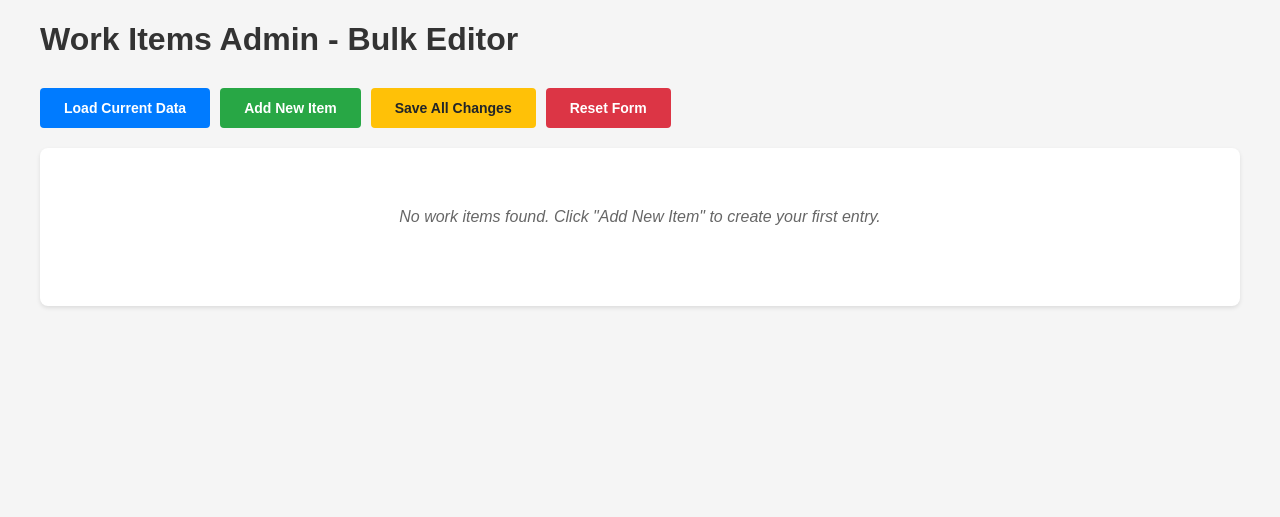
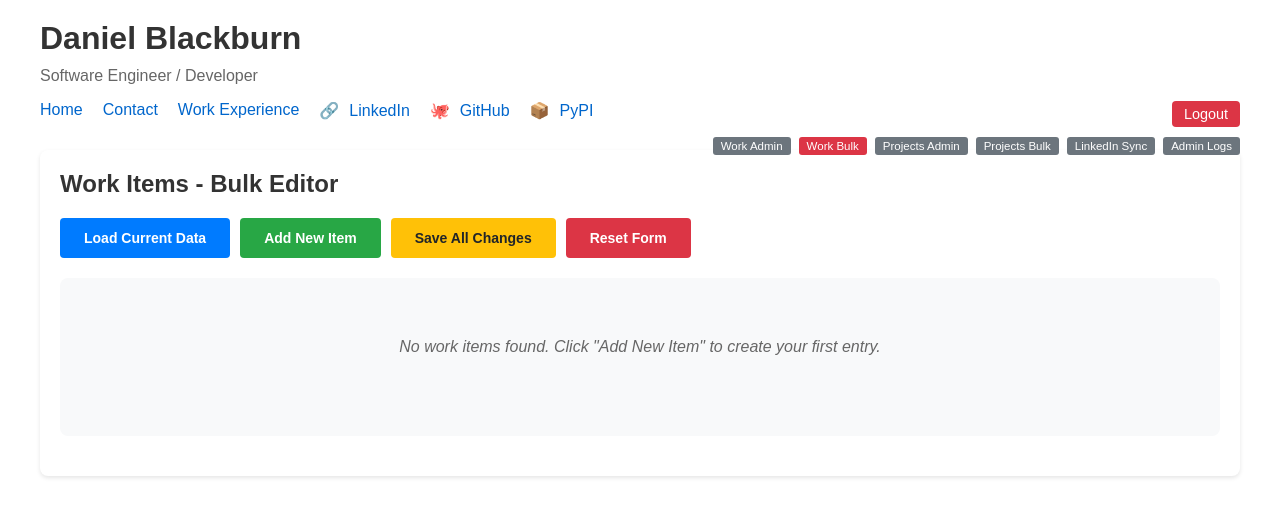
Before and after one commit to blackburnd/portfoliosite, a FastAPI app: template templates/workadmin_bulk.html in a window 1280 px wide. Shown: the top 517 px of the page. Run offline with FastAPI, Linux system fonts and the light colour scheme; the template is opened without the code that fills it, so the values that code supplies are empty; parts of the project's set-up code (start-up, migrations or seed data) failed here and were passed over; some libraries are stand-ins or nearby versions.

Commit message:
Fix workadmin/bulk navigation consistency
- Update workadmin_bulk.html to use consistent site navigation matching other admin pages
- Replace standalone layout with standardized header, navigation, and auth-admin-section
- Add proper logout link and admin navigation links in top-right
- Mark 'Work Bulk' as active in admin navigation
- Maintain all existing bulk editor functionality with improved UX
- All admin pages now have completely consistent navigation structure

```diff
--- a/templates/workadmin_bulk.html
+++ b/templates/workadmin_bulk.html
@@ -1,75 +1,221 @@
 <!DOCTYPE html>
-<html lang="en">
+<html
+    class="no-js wf-freightsanspro-n3-active wf-freightsanspro-n9-active wf-freightsanspro-n4-active wf-freightsanspro-i9-active wf-freightdisplaypro-n7-active wf-freightdisplaypro-i7-active wf-active">
+
 <head>
-    <meta charset="UTF-8">
-    <title>Work Items Admin - Bulk Editor</title>
+    <meta charset="utf-8">
+    <meta name="viewport" content="width=device-width, initial-scale=1">
+    <title>Work Items Bulk Editor - Daniel Blackburn</title>
+    <script src="//ajax.googleapis.com/ajax/libs/dojo/1.14.1/dojo/dojo.js"></script>
+
+    <!-- Add consistent CSS styling matching index.html -->
     <style>
         body {
             font-family: Arial, sans-serif;
-            margin: 20px;
-            background: #f5f5f5;
+            margin: 0;
+            padding: 20px;
         }
-        h1 {
-            color: #333;
-            margin-bottom: 30px;
-        }
-        .container {
+
+        .wrap {
             max-width: 1200px;
             margin: 0 auto;
         }
-        .bulk-editor {
+
+        .site-header {
+            margin-bottom: 30px;
+        }
+
+        .brand a {
+            text-decoration: none;
+            color: #333;
+            font-size: 2em;
+            font-weight: bold;
+        }
+
+        .tagline {
+            color: #666;
+            margin: 10px 0;
+        }
+
+        nav {
+            position: relative;
+        }
+
+        nav ul {
+            list-style: none;
+            padding: 0;
+            display: flex;
+            gap: 20px;
+            flex-wrap: wrap;
+            position: relative;
+        }
+
+        nav a {
+            text-decoration: none;
+            color: #0066cc;
+            display: inline-flex;
+            align-items: center;
+            gap: 6px;
+        }
+
+        nav a:hover {
+            text-decoration: underline;
+        }
+
+        /* Authentication and admin links */
+        .auth-admin-section {
+            position: absolute;
+            top: 0;
+            right: 0;
+            display: flex;
+            flex-direction: column;
+            align-items: flex-end;
+            gap: 5px;
+            font-size: 0.9em;
+            z-index: 1000;
+        }
+
+        .auth-link {
+            background-color: #28a745;
+            color: white !important;
+            padding: 5px 12px;
+            border-radius: 4px;
+            text-decoration: none;
+        }
+
+        .auth-link:hover {
+            background-color: #218838;
+            text-decoration: none;
+        }
+
+        .logout-link {
+            background-color: #dc3545;
+        }
+
+        .logout-link:hover {
+            background-color: #c82333;
+        }
+
+        .admin-links {
+            display: flex;
+            gap: 8px;
+            margin-top: 5px;
+            justify-content: flex-end;
+            flex-wrap: wrap;
+        }
+
+        .admin-link {
+            background-color: #6c757d;
+            color: white !important;
+            padding: 3px 8px;
+            border-radius: 3px;
+            font-size: 0.8em;
+            text-decoration: none;
+        }
+
+        .admin-link:hover {
+            background-color: #5a6268;
+            text-decoration: none;
+        }
+
+        .admin-link.active {
+            background-color: #dc3545;
+        }
+
+        /* Icon styling for social links */
+        .linkedin a::before {
+            content: "🔗";
+            margin-right: 4px;
+        }
+
+        .github a::before {
+            content: "🐙";
+            margin-right: 4px;
+        }
+
+        .pypi a::before {
+            content: "📦";
+            margin-right: 4px;
+        }
+
+        /* Bulk Editor specific styles */
+        .bulk-editor-content {
             background: white;
             padding: 20px;
             border-radius: 8px;
             box-shadow: 0 2px 4px rgba(0,0,0,0.1);
+            margin-top: 20px;
+        }
+
+        .bulk-editor-content h2 {
+            margin-top: 0;
+            color: #333;
             margin-bottom: 20px;
         }
+
+        .bulk-editor {
+            background: #f8f9fa;
+            padding: 20px;
+            border-radius: 8px;
+            margin-bottom: 20px;
+        }
+
         .form-grid {
             display: grid;
             grid-template-columns: repeat(auto-fit, minmax(300px, 1fr));
             gap: 20px;
             margin-bottom: 20px;
         }
+
         .work-item-form {
             border: 1px solid #ddd;
             padding: 15px;
             border-radius: 5px;
-            background: #f9f9f9;
+            background: #fff;
             position: relative;
         }
+
         .work-item-form.new {
             border-color: #28a745;
             background: #f8fff9;
         }
+
         .work-item-form.updated {
             border-color: #007bff;
             background: #f8f9ff;
         }
+
         .form-row {
             margin-bottom: 10px;
         }
+
         .form-row label {
             display: block;
             font-weight: bold;
             margin-bottom: 3px;
             color: #555;
         }
+
         .form-row input, .form-row textarea, .form-row select {
             width: 100%;
             padding: 8px;
             border: 1px solid #ccc;
             border-radius: 3px;
             font-size: 14px;
+            box-sizing: border-box;
         }
+
         .form-row textarea {
             height: 60px;
             resize: vertical;
         }
+
         .form-actions {
             position: absolute;
             top: 5px;
             right: 5px;
         }
+
         .btn-remove {
             background: #dc3545;
             color: white;
@@ -79,15 +225,18 @@
             cursor: pointer;
             font-size: 12px;
         }
+
         .btn-remove:hover {
             background: #c82333;
         }
+
         .bulk-actions {
             display: flex;
             gap: 10px;
             margin-bottom: 20px;
             flex-wrap: wrap;
         }
+
         .bulk-actions button {
             padding: 12px 24px;
             font-size: 14px;
@@ -96,61 +245,75 @@
             border-radius: 4px;
             font-weight: bold;
         }
+
         .btn-primary {
             background-color: #007bff;
             color: white;
         }
+
         .btn-primary:hover {
             background-color: #0056b3;
         }
+
         .btn-success {
             background-color: #28a745;
             color: white;
         }
+
         .btn-success:hover {
             background-color: #218838;
         }
+
         .btn-warning {
             background-color: #ffc107;
             color: #212529;
         }
+
         .btn-warning:hover {
             background-color: #e0a800;
         }
+
         .btn-danger {
             background-color: #dc3545;
             color: white;
         }
+
         .btn-danger:hover {
             background-color: #c82333;
         }
+
         .status-message {
             padding: 10px;
             border-radius: 4px;
             margin-bottom: 20px;
             display: none;
         }
+
         .status-success {
             background-color: #d4edda;
             border: 1px solid #c3e6cb;
             color: #155724;
         }
+
         .status-error {
             background-color: #f8d7da;
             border: 1px solid #f5c6cb;
             color: #721c24;
         }
+
         .status-info {
             background-color: #cce7ff;
             border: 1px solid #b3d9ff;
             color: #004085;
         }
+
         .loading {
             text-align: center;
             padding: 40px;
             color: #666;
             font-style: italic;
         }
+
         .form-item-counter {
             background: #6c757d;
             color: white;
@@ -166,6 +329,7 @@
             top: -10px;
             left: -10px;
         }
+
         @media (max-width: 768px) {
             .form-grid {
                 grid-template-columns: 1fr;
@@ -176,12 +340,53 @@
             .bulk-actions button {
                 width: 100%;
             }
+            .auth-admin-section {
+                position: static;
+                align-items: flex-start;
+                margin-bottom: 20px;
+            }
+            nav ul {
+                flex-direction: column;
+                gap: 10px;
+            }
         }
     </style>
 </head>
+
 <body>
-    <div class="container">
-        <h1>Work Items Admin - Bulk Editor</h1>
+    <div class="wrap">
+        <header class="site-header">
+            <div class="brand">
+                <a href="/">Daniel Blackburn</a>
+            </div>
+            <div class="tagline">Software Engineer / Developer</div>
+            <nav>
+                <ul>
+                    <li><a href="/">Home</a></li>
+                    <li><a href="/contact">Contact</a></li>
+                    <li><a href="/work">Work Experience</a></li>
+                    <li class="linkedin"><a href="https://www.linkedin.com/in/danielblackburn/">LinkedIn</a></li>
+                    <li class="github"><a href="https://github.com/blackburnd">GitHub</a></li>
+                    <li class="pypi"><a href="https://pypi.org/user/blackburnd/">PyPI</a></li>
+                </ul>
+
+                <!-- Authentication and Admin Section -->
+                <div class="auth-admin-section">
+                    <a href="/auth/logout" class="auth-link logout-link">Logout</a>
+                    <div class="admin-links">
+                        <a href="/workadmin" class="admin-link">Work Admin</a>
+                        <a href="/workadmin/bulk" class="admin-link active">Work Bulk</a>
+                        <a href="/projectsadmin" class="admin-link">Projects Admin</a>
+                        <a href="/projectsadmin/bulk" class="admin-link">Projects Bulk</a>
+                        <a href="/linkedin" class="admin-link">LinkedIn Sync</a>
+                        <a href="/admin/logs" class="admin-link">Admin Logs</a>
+                    </div>
+                </div>
+            </nav>
+        </header>
+
+        <div class="bulk-editor-content">
+            <h2>Work Items - Bulk Editor</h2>
 
             <div id="statusMessage" class="status-message"></div>
 
@@ -195,6 +400,7 @@
             <div class="bulk-editor">
                 <div id="formContainer" class="form-grid">
                     <div class="loading">Click "Load Current Data" to begin editing work items</div>
+                </div>
             </div>
         </div>
     </div>
```
Lines whose indentation alone changed are shown as unchanged.
